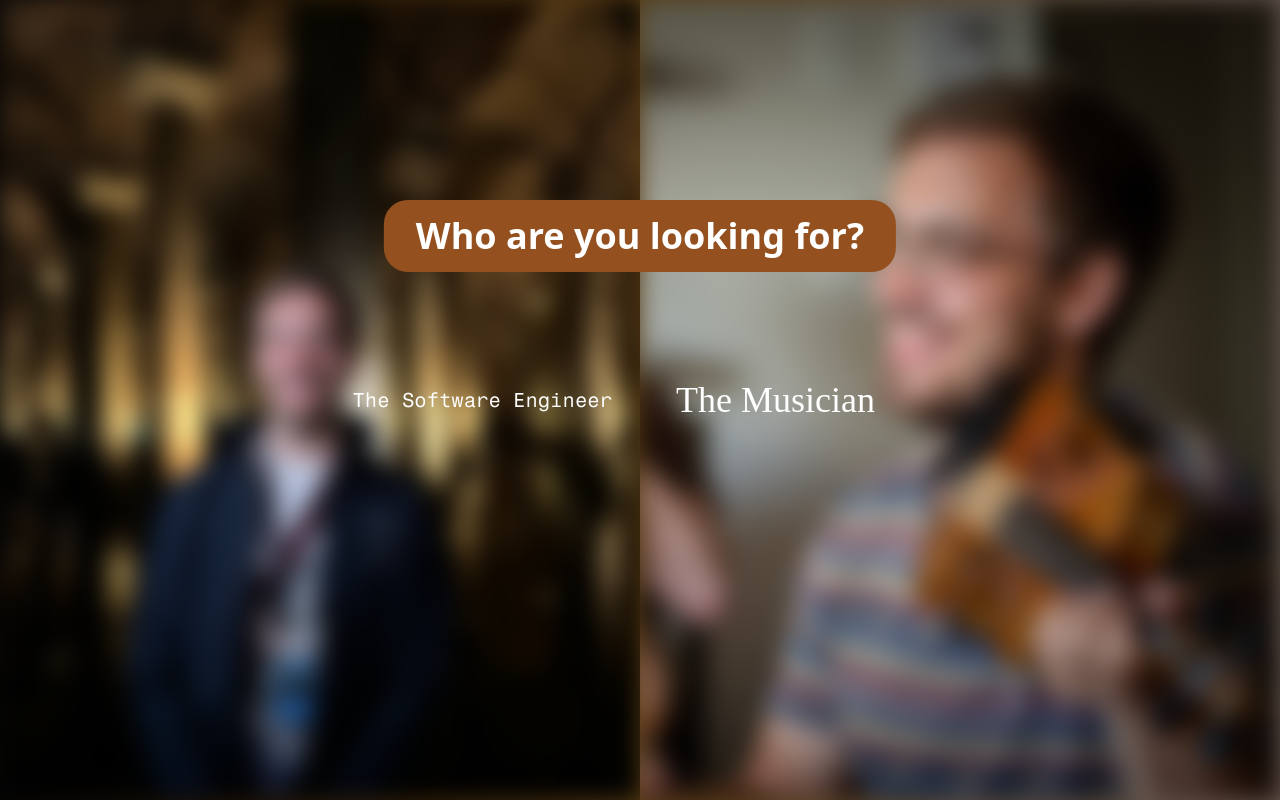
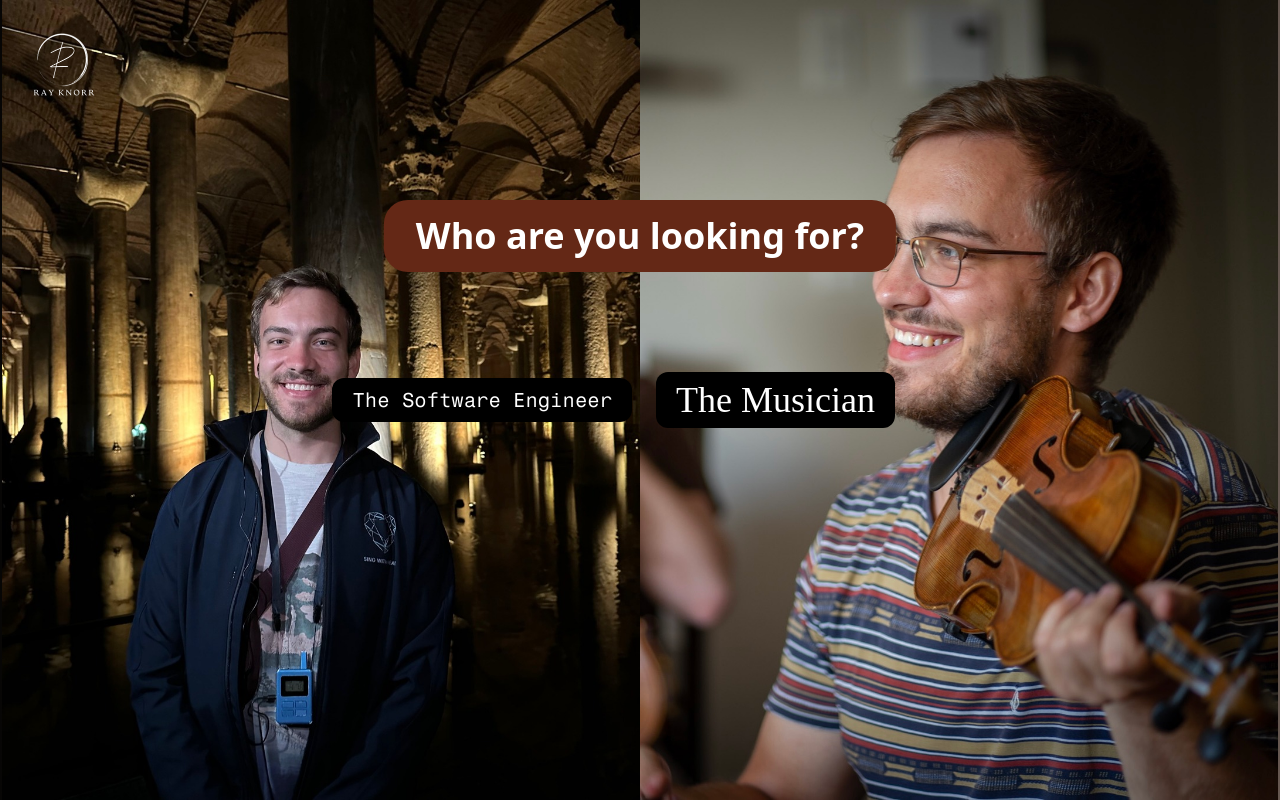
Before and after one commit to RayK3/ray-knorr-music, a React (Create React App) app: page / in a window 1280 px wide. Built offline with nearby package versions, Linux system fonts and the light colour scheme; a web font is replaced by a local one.

Commit message:
feat(home page): added favicon and logo, refactored page styling, added initial theme colours

```diff
--- a/public/index.html
+++ b/public/index.html
@@ -24,7 +24,7 @@
       work correctly both with client-side routing and a non-root public URL.
       Learn how to configure a non-root public URL by running `npm run build`.
     -->
-    <title>React App</title>
+    <title>Ray Knorr</title>
   </head>
   <body>
     <noscript>You need to enable JavaScript to run this app.</noscript>
--- a/src/routes/root.tsx
+++ b/src/routes/root.tsx
@@ -1,15 +1,60 @@
 import { useState } from "react";
 
-type MousePosition = "right" | "center" | "left";
+type LinkHovered = "left" | "none" | "right";
+
+const calculateStyles = (
+  linkHovered: LinkHovered
+): {
+  leftImageClasses: string;
+  leftLinkClasses: string;
+  rightImageClasses: string;
+  rightLinkClasses: string;
+} => {
+  switch (linkHovered) {
+    case "left":
+      return {
+        leftImageClasses: "blur-none scale-105",
+        rightImageClasses: "blur-md",
+        leftLinkClasses: "bg-dark-slate-gray text-mint",
+        rightLinkClasses: "text-white bg-black",
+      };
+    case "right":
+      return {
+        leftImageClasses: "blur-md",
+        rightImageClasses: "blur-none scale-105",
+        leftLinkClasses: "text-white bg-black",
+        rightLinkClasses: "bg-raisin-black text-sunglow",
+      };
+    default:
+      return {
+        leftImageClasses: "blur-none",
+        rightImageClasses: "blur-none",
+        leftLinkClasses: "text-white bg-black",
+        rightLinkClasses: "text-white bg-black",
+      };
+  }
+};
 
 export const Root = () => {
-  const [mousePosition, setMousePosition] = useState<MousePosition>("center");
+  const [linkHovered, setLinkHovered] = useState<LinkHovered>("none");
+
+  const {
+    leftImageClasses,
+    rightImageClasses,
+    leftLinkClasses,
+    rightLinkClasses,
+  } = calculateStyles(linkHovered);
 
   return (
     <div className="relative h-screen">
+      <img
+        src="/white-logo-1000.png"
+        alt="White Logo"
+        className="absolute z-10 w-16 h-auto top-8 left-8"
+      />
       <div
-        className={`text-center px-8 py-4 bg-[#94511f] rounded-3xl align-middle -translate-x-[50%] text-4xl font-bold absolute top-1/4 left-1/2 z-10 duration-150 ease-out text-white ${
-          mousePosition === "center" ? "" : "opacity-0"
+        className={`text-center px-8 py-4 bg-seal-brown rounded-3xl align-middle -translate-x-[50%] text-4xl font-bold absolute top-1/4 left-1/2 z-10 duration-150 ease-out text-white ${
+          linkHovered === "none" ? "" : "opacity-0"
         }`}
       >
         Who are you looking for?
@@ -18,19 +63,15 @@ export const Root = () => {
         <div className="relative flex items-center justify-end w-1/2 h-full bg-gradient-to-r from-[#070605] via-[#2c1b06] to-[#573b14]">
           <img
             src="/ray-smiling-software.jpg"
-            className="absolute object-contain h-full duration-100 ease-out blur-md hover:blur-none hover:scale-105"
+            className={`absolute object-contain h-full duration-100 ease-out ${leftImageClasses}`}
             alt="Ray Softwaring"
-            onMouseEnter={() => setMousePosition("left")}
-            onMouseLeave={() => setMousePosition("center")}
           />
-          {mousePosition === "right" ? (
-            ""
-          ) : (
+          {linkHovered !== "right" && (
             <a
-              href={`/sse`}
-              className={`z-10 px-5 py-2 mr-2 text-xl text-white ${
-                mousePosition === "center" ? "" : "bg-black"
-              } font-fragment-mono rounded-xl`}
+              href="/sse"
+              className={`z-10 px-5 py-2 mr-2 text-xl font-fragment-mono rounded-xl ${leftLinkClasses}`}
+              onMouseEnter={() => setLinkHovered("left")}
+              onMouseLeave={() => setLinkHovered("none")}
             >
               The Software Engineer
             </a>
@@ -39,19 +80,15 @@ export const Root = () => {
         <div className="relative flex items-center justify-beginning w-1/2 h-full overflow-hidden bg-gradient-to-r from-[#573b14] to-[#655750]">
           <img
             src="/ray-smiling-fiddle.jpg"
-            className="absolute object-contain h-full duration-100 ease-out blur-md hover:blur-none hover:scale-105"
+            className={`absolute object-contain h-full duration-100 ease-out ${rightImageClasses}`}
             alt="Ray Fiddling"
-            onMouseEnter={() => setMousePosition("right")}
-            onMouseLeave={() => setMousePosition("center")}
           />
-          {mousePosition === "left" ? (
-            ""
-          ) : (
+          {linkHovered !== "left" && (
             <a
-              href={`/music`}
-              className={`z-10 px-5 py-2 ml-4 text-4xl text-white ${
-                mousePosition === "center" ? "" : "bg-black"
-              } font-niconne rounded-xl`}
+              href="/music"
+              className={`z-10 px-5 py-2 ml-4 text-4xl font-niconne rounded-xl ${rightLinkClasses}`}
+              onMouseEnter={() => setLinkHovered("right")}
+              onMouseLeave={() => setLinkHovered("none")}
             >
               The Musician
             </a>
```
Also changed, not shown: tailwind.config.js (+8 -0 lines), public/white-logo-1000.png (added), src/tailwind.css, 1 other file (tests, documents, lock files or other folders).
